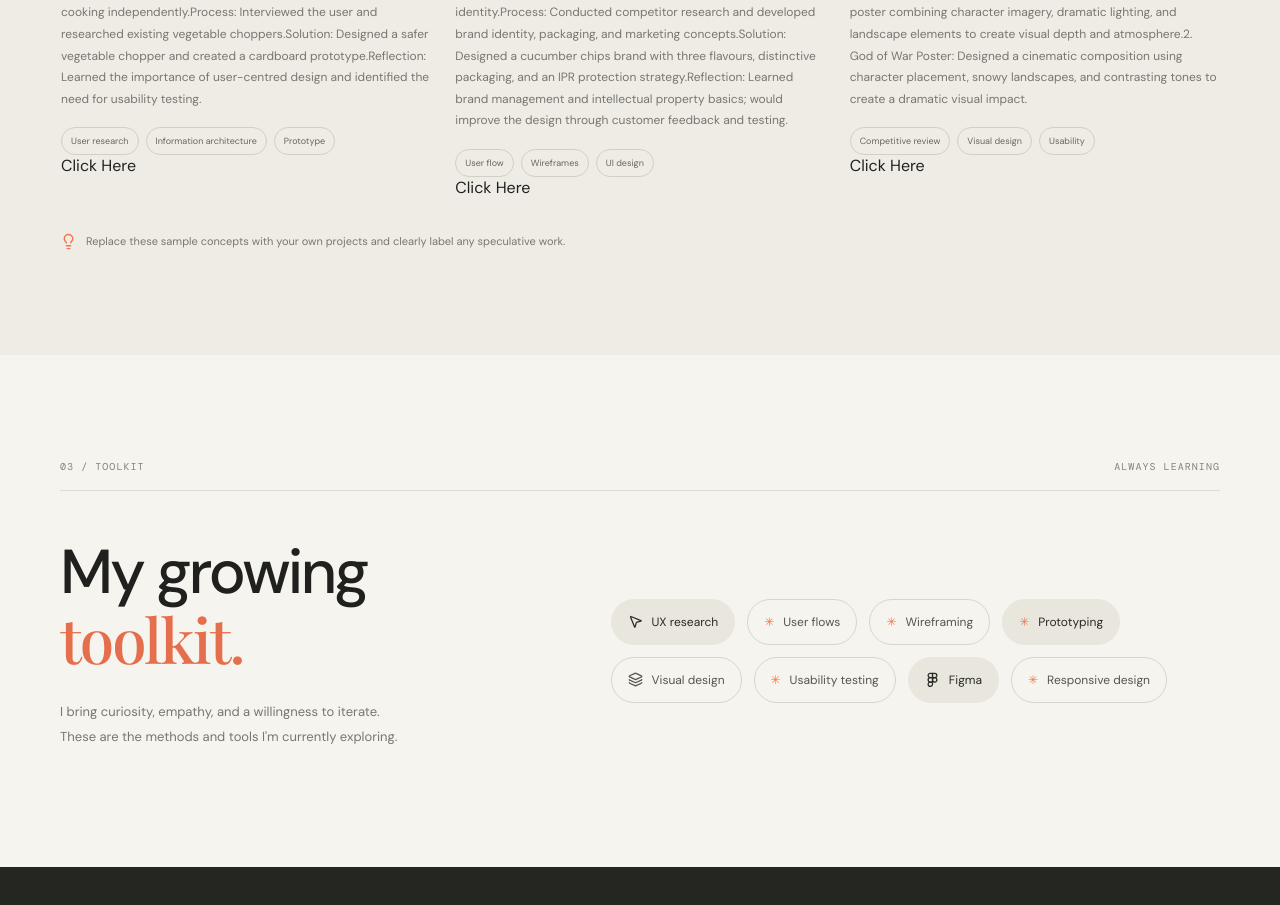
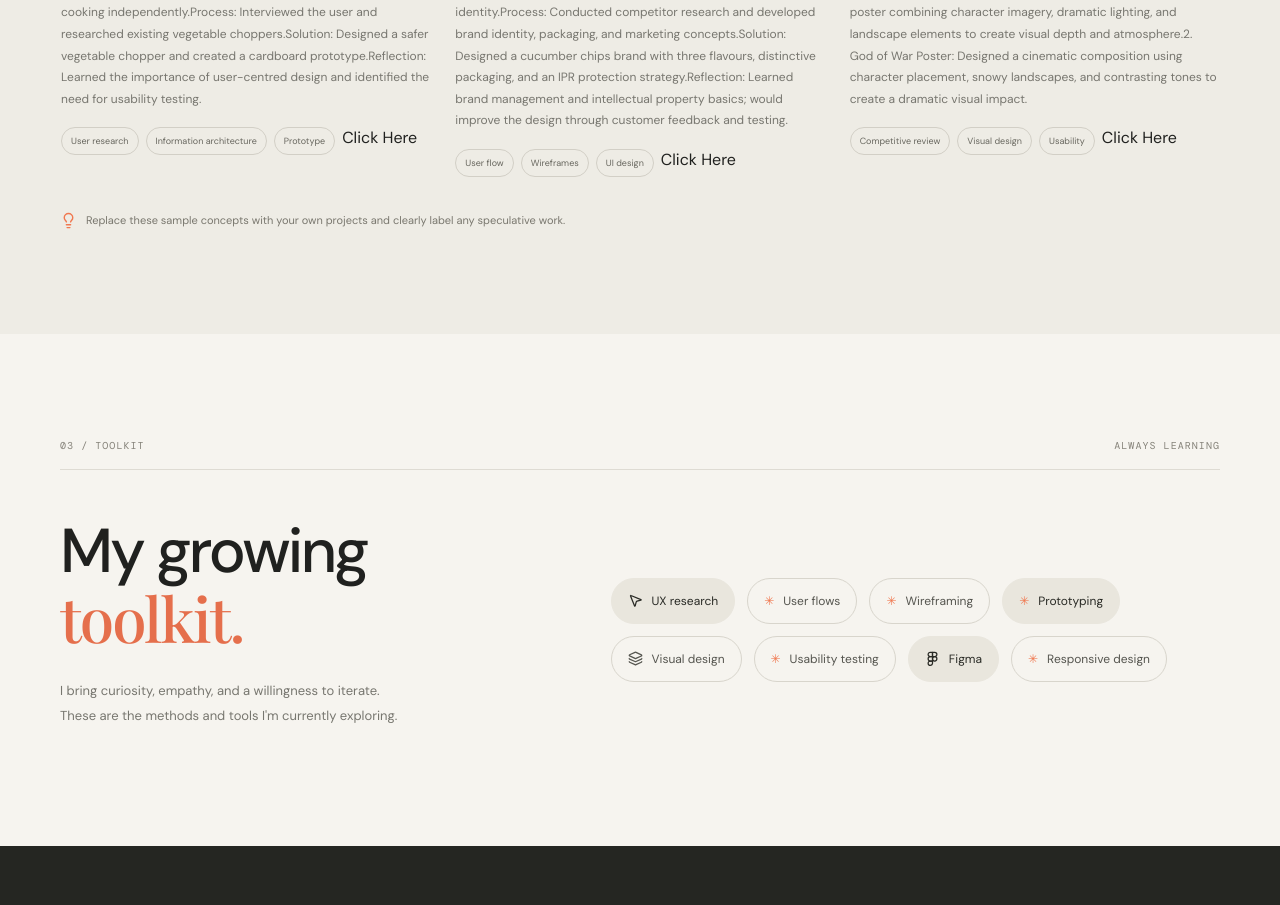
Before and after one commit to SoumyaBadoniya/ai_assisted_portfolio, a React (Vite) app: page / in a window 1280 px wide. Shown: the part 2184-3089 px from the top of the page. Built offline with nearby package versions, Linux system fonts and the light colour scheme; a web font is replaced by a local one.

Commit message:
Update main.jsx

```diff
--- a/src/main.jsx
+++ b/src/main.jsx
@@ -111,8 +111,8 @@ function App() {
                     <div className="project-type">{project.type}</div>
                     <button className="project-title-button" onClick={() => setActiveProject(project)}>{project.title}<ArrowUpRight size={18}/></button>
                     <p>{project.description}</p>
-                    <div className="tag-list">{project.tags.map(tag => <span key={tag}>{tag}</span>)}</div>
-                    <a href={project.url}>Click Here</a>
+                    <div className="tag-list">{project.tags.map(tag => <span key={tag}>{tag}</span>)}<a href={project.url}>Click Here</a></div>
+
                   </div>
                 </article>
               ))}
```
